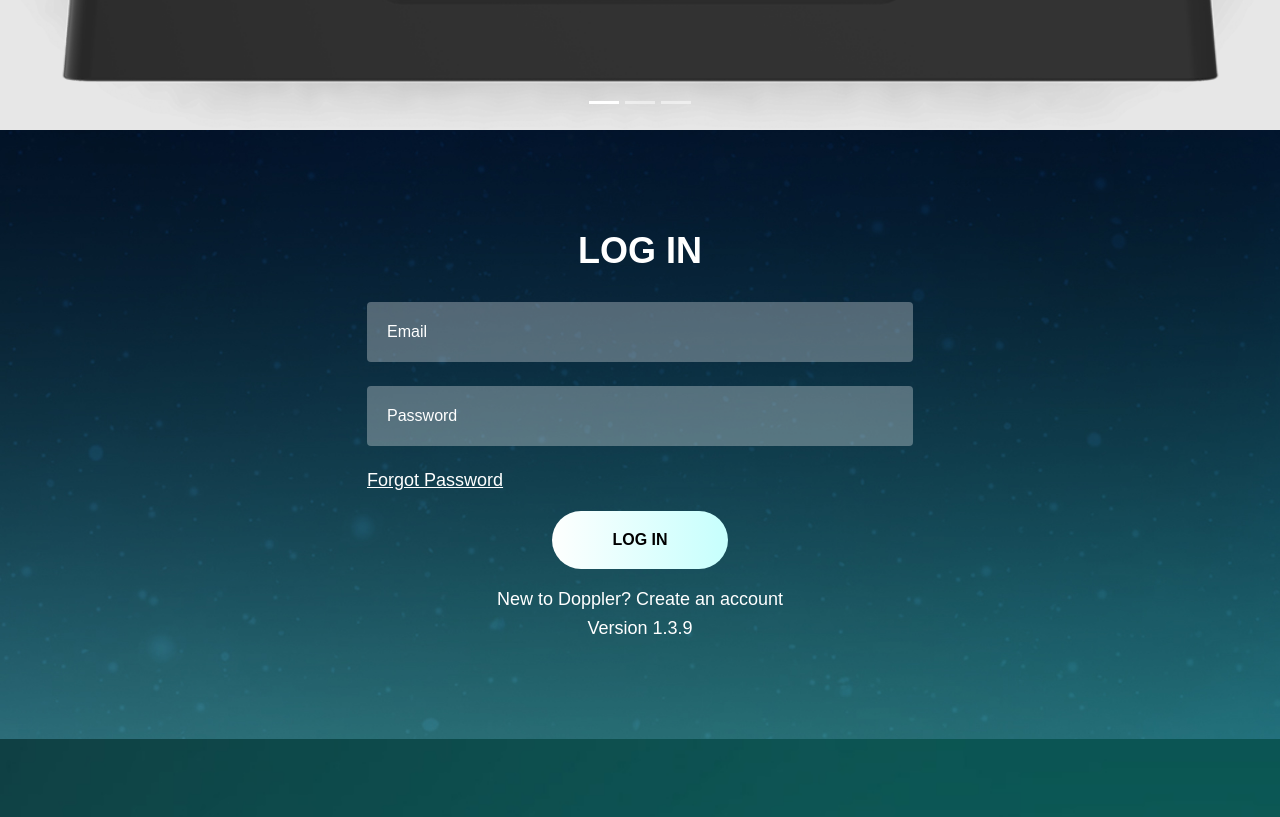
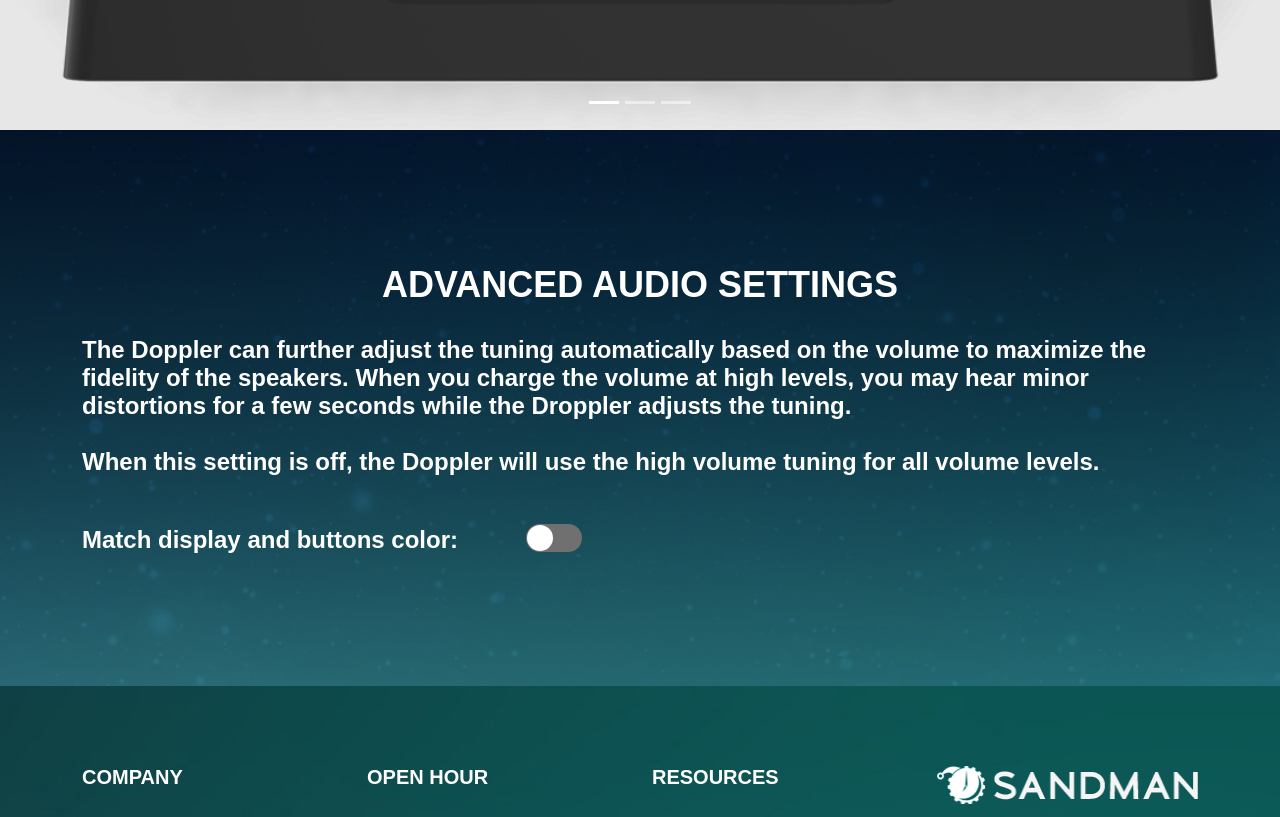
Before and after one commit to TWStorms/sandman-web-app, a React (Create React App) app: page /advancedSettings in a window 1280 px wide. Shown: the part 560-1377 px from the top of the page. Built offline with nearby package versions, Linux system fonts and the light colour scheme.

Commit message:
feat: added advanced settings page

```diff
--- a/src/App.js
+++ b/src/App.js
@@ -8,6 +8,7 @@
 import AddDopler from "./pages/addNewDopler";
 import AmazonLogin from "./pages/amazonLogin";
 import Settings from "./pages/settings";
+import AdvancedSettings from "./pages/settings/advancedSettings";
 import DopplerInfo from "./pages/settings/dopplerInfo";
 import Wifi from "./pages/settings/wifi";
 import Brightness from "./pages/settings/brightness";
@@ -25,6 +26,9 @@
           </Route>
           <Route path="/settings">
             <Settings />
+          </Route>
+          <Route path="/advancedSettings">
+            <AdvancedSettings />
           </Route>
           <Route path="/dopplerInfo">
             <DopplerInfo />
--- /dev/null
+++ b/src/pages/settings/advancedSettings/index.js
@@ -0,0 +1,63 @@
+import React, { useState } from "react";
+import "react-bootstrap-range-slider/dist/react-bootstrap-range-slider.css";
+import Switch from "react-switch";
+// COMPONENTS
+import Header from "../../../components/header";
+import BuyNow from "../../../components/buyNowSection";
+import Carousel from "../../../components/carousel";
+import Footer from "../../../components/footer";
+// ICONS
+import { FaArrowLeft } from "react-icons/fa";
+// STYLES
+import "../styles.css";
+
+const Brightness = () => {
+  const [check, setCheck] = useState(false);
+
+  return (
+    <div>
+      <Header />
+      <BuyNow />
+      <Carousel />
+      <section
+        class="login-bg"
+        style={{ backgroundImage: "url(./images/login-bg.jpg)" }}
+      >
+        <div class="container">
+          <div class="">
+            <a href="dashboard.html" class="back-arrow">
+              <i class="fa fa-arrow-left"></i>
+            </a>
+            <h2 class="text-left">ADVANCED AUDIO SETTINGS</h2>
+            <p class="large-text">
+              The Doppler can further adjust the tuning automatically based on
+              the volume to maximize the fidelity of the speakers. When you
+              charge the volume at high levels, you may hear minor distortions
+              for a few seconds while the Droppler adjusts the tuning.
+              <br />
+              <br />
+              When this setting is off, the Doppler will use the high volume
+              tuning for all volume levels.
+            </p>
+            <div class="use-24 mt-5">
+              <p class="large-text">Match display and buttons color:</p>
+              <div class="custom-control custom-switch">
+                <Switch
+                  onChange={() => setCheck(!check)}
+                  checked={check}
+                  checkedIcon={false}
+                  uncheckedIcon={false}
+                  offColor="#707070"
+                  onColor="#49c85a"
+                />
+                <label class="custom-control-label" for="customSwitch1"></label>
+              </div>
+            </div>
+          </div>
+        </div>
+      </section>
+      <Footer />
+    </div>
+  );
+};
+export default Brightness;
--- a/src/pages/settings/index.js
+++ b/src/pages/settings/index.js
@@ -73,6 +73,11 @@
                   Sign in to Amazon Alexa <FaAngleRight />
                 </a>
               </li>
+              <li>
+                <a href="advancedSettings">
+                  Advanced Settings <FaAngleRight />
+                </a>
+              </li>
             </ul>
             <a href="#" class="white-btn blue-btn mt-5">
               Remove Device
```
